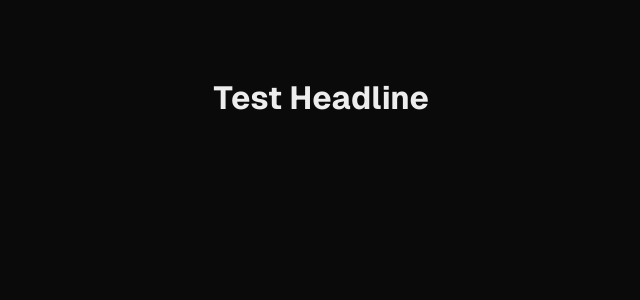
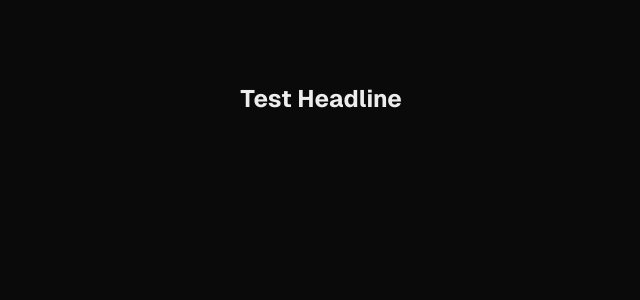
Before and after one commit to NickLammerskitten/software-engineering-ub2-ua3, a Next.js app: page / in a window 1280 px wide. Shown: the top 300 px of the page, without its empty margins (319-959 px from the left). Built offline with nearby package versions, Linux system fonts and the light colour scheme.

Commit message:
Change headline to h2

```diff
--- a/src/app/page.tsx
+++ b/src/app/page.tsx
@@ -3,7 +3,7 @@ import styles from "./page.module.css";
 export default function Home() {
   return (
     <div className={styles.page}>
-      <h1>Test Headline</h1>
+      <h2>Test Headline</h2>
     </div>
   );
 }
```
